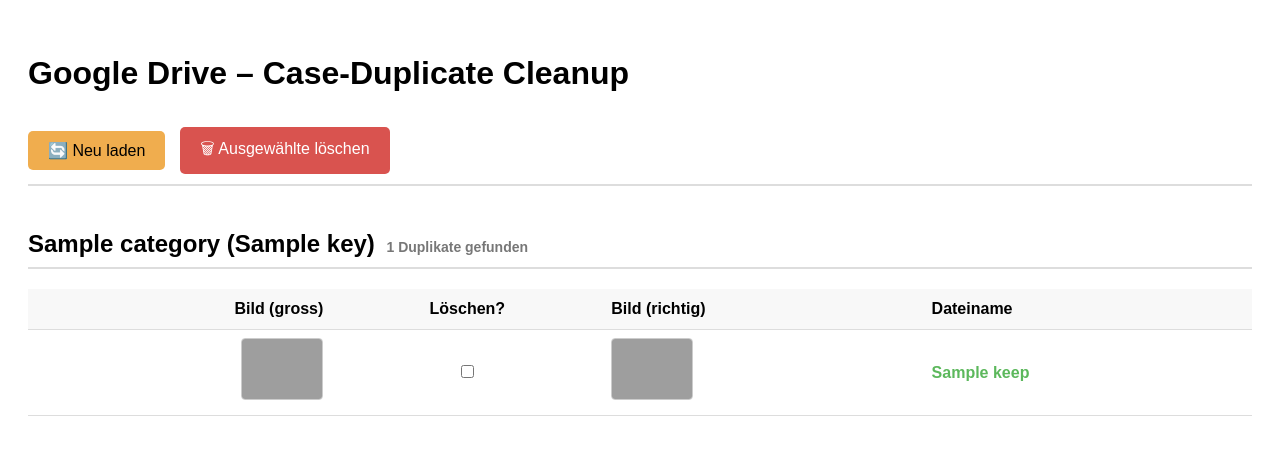
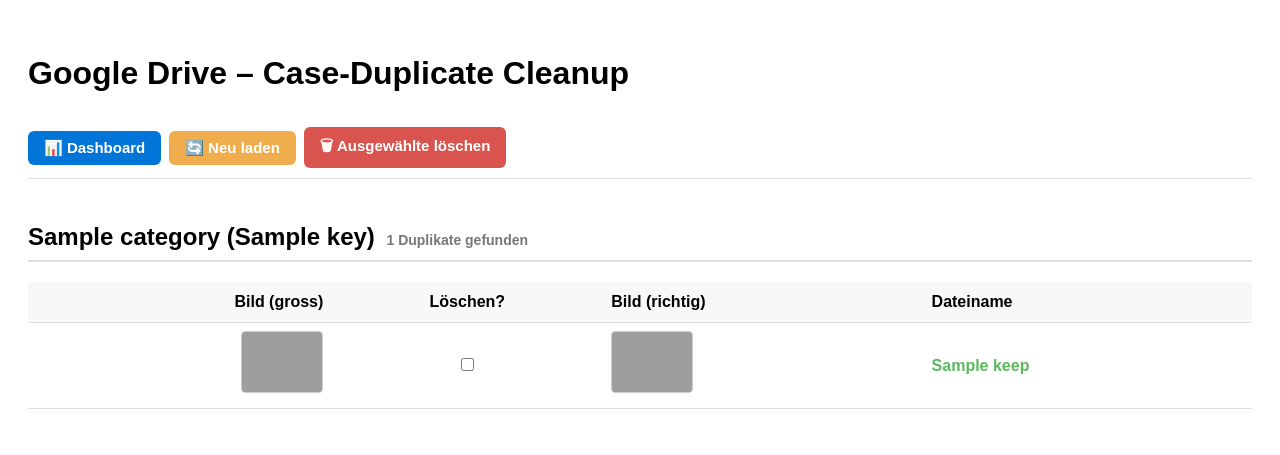
Before and after one commit to gertehrenberg/gallery, a FastAPI app: template app/templates/gdrive_cleanup.j2 in a window 1280 px wide. Shown: the top 455 px of the page. Run offline with FastAPI, Linux system fonts and the light colour scheme; the template is opened without the code that fills it: most values are stand-ins (such as "Sample title", 1, 10 or a date in 2020); parts of the project's set-up code (start-up, migrations or seed data) failed here and were passed over; grey boxes are pictures that could not be loaded.

Commit message:
Case-Duplicate Cleanup

```diff
--- a/app/routes/dashboard.py
+++ b/app/routes/dashboard.py
@@ -143,13 +143,13 @@ async def dashboard(request: Request, year: int = None, month: int = None):
     help_links = [
         {"label": "n8n", "url": "http://localhost", "icon": "⚙️"},
         {"label": "ComfyUi", "url": "http://comfyui.local:8188", "icon": "🎨"},
-        {"label": "n8n-server", "url": "https://nw1cs857bq8z5p-5678.proxy.runpod.net/", "icon": "⚙️"},
         {"label": "openai", "url": "https://platform.openai.com/settings/organization/usage", "icon": "🧠"},
-        {"label": "runpod", "url": "https://console.runpod.io/user/billing", "icon": "☁️"}
+        {"label": "Hyperstack", "url": "https://console.hyperstack.cloud/", "icon": "☁️"},
     ]
 
     # Tool Links Definition
     tool_links = [
+        {"label": "Google Drive Clean (gross/klein)", "url": "/gallery/gdrive_cleanup", "icon": "🧹"},
         {"label": 'Sync mit "Save" (GDrive)', "url": f"{_BASE}/test?folder=save&direction=manage_save", "icon": "🔄"},
         {"label": "Reload pair & File-hashes", "url": f"{_BASE}/test?direction=reloadcache", "icon": "🔄"},
         {"label": "Lösche File Cache(s)", "url": f"{_BASE}/what?what=reloadfilecache", "icon": "🗑️"},
--- a/app/routes/gdrive_cleanup.py
+++ b/app/routes/gdrive_cleanup.py
@@ -3,7 +3,6 @@ import os
 from fastapi import APIRouter, Request, Form
 from fastapi.responses import HTMLResponse
 from fastapi.templating import Jinja2Templates
-
 from ..config import Settings
 from ..config_gdrive import folder_id_by_name
 from ..routes.auth import load_drive_service
--- a/app/templates/gdrive_cleanup.j2
+++ b/app/templates/gdrive_cleanup.j2
@@ -10,35 +10,55 @@
             padding: 20px;
             line-height: 1.5;
         }
-        h1 { margin-bottom: 20px; }
+
+        h1 {
+            margin-bottom: 20px;
+        }
+
         h2 {
             margin-top: 40px;
             border-bottom: 2px solid #ddd;
             padding-bottom: 5px;
         }
+
         table {
             width: 100%;
             border-collapse: collapse;
             margin-top: 12px;
         }
+
         th, td {
             padding: 8px 10px;
             border-bottom: 1px solid #ddd;
         }
+
         th {
             background: #f8f8f8;
             text-align: left;
         }
-        .ok   { color: #5cb85c; font-weight: bold; text-align: left;}
+
+        .ok {
+            color: #5cb85c;
+            font-weight: bold;
+            text-align: left;
+        }
+
+        .warn {
+            color: #d9534f;
+            font-weight: bold;
+        }
+
         .count {
             color: #777;
             font-size: 14px;
             margin-left: 5px;
         }
+
         .dry {
             color: darkorange;
             font-weight: bold;
         }
+
         img.thumb {
             height: 60px;
             border: 1px solid #ccc;
@@ -46,71 +66,104 @@
             object-fit: cover;
         }
 
-        /* Bild-Ausrichtung */
-        .thumb-right { text-align: right; }
-        .thumb-left  { text-align: left; }
+        .thumb-right {
+            text-align: right;
+        }
 
-        .center { text-align: center; }
-        .left   { text-align: left; }
+        .thumb-left {
+            text-align: left;
+        }
 
-        /* ---------- STICKY BUTTON BAR ---------- */
+        .center {
+            text-align: center;
+        }
+
+        /* Sticky Bar */
         .sticky-bar {
             position: sticky;
             top: 0;
-            background: white;
+            background: #ffffffdd;
+            backdrop-filter: blur(6px);
             padding: 10px 0;
-            border-bottom: 2px solid #ddd;
+            margin-bottom: 10px;
+            border-bottom: 1px solid #ddd;
             z-index: 100;
-            display: flex;
-            gap: 15px;
-            align-items: center;
         }
 
-        .submit-btn {
-            padding: 10px 20px;
-            background: #d9534f;
+        /* Einheitliche Buttons */
+        .btn {
+            padding: 8px 16px;
+            font-size: 15px;
+            border-radius: 6px;
+            border: none;
+            cursor: pointer;
+            font-weight: 600;
+            transition: background 0.25s ease, transform 0.1s ease;
+        }
+
+        /* Hover Effekt */
+        .btn:hover {
+            transform: translateY(-1px);
+        }
+
+        /* Button-Farben */
+        .dashboard-btn {
+            background: #0275d8;
             color: white;
-            border: none;
-            border-radius: 5px;
-            font-size: 16px;
-            cursor: pointer;
         }
-        .submit-btn:hover {
-            background: #c9302c;
+
+        .dashboard-btn:hover {
+            background: #025aa5;
         }
 
         .reload-btn {
-            padding: 10px 20px;
             background: #f0ad4e;
-            color: black;
-            border: none;
-            border-radius: 5px;
-            font-size: 16px;
-            cursor: pointer;
+            color: white;
         }
+
         .reload-btn:hover {
             background: #ec971f;
         }
-        /* ---------- END STICKY ---------- */
+
+        .delete-btn {
+            background: #d9534f;
+            color: white;
+        }
+
+        .delete-btn:hover {
+            background: #c9302c;
+        }
     </style>
 </head>
 
 <body>
+
 <h1>Google Drive – Case-Duplicate Cleanup</h1>
 
 <form action="/gallery/gdrive_cleanup_delete" method="post">
 
-    <!-- Sticky Button Bar -->
+    <!-- STICKY BUTTON BAR -->
     <div class="sticky-bar">
-        <button type="button"
-                class="reload-btn"
+        <div style="display: flex; gap: 8px; align-items: center;">
+
+            <!-- Dashboard Button -->
+            <button type="button" class="btn dashboard-btn"
+                    onclick="dashboard()">
+                📊 Dashboard
+            </button>
+
+            <!-- Reload Button -->
+            <button type="button" class="btn reload-btn"
                     onclick="window.location.href='/gallery/gdrive_cleanup_reload'">
                 🔄 Neu laden
             </button>
 
-        <button class="submit-btn" type="submit">
+            <!-- Delete Button -->
+            <button class="btn delete-btn" type="submit">
                 🗑 Ausgewählte löschen
             </button>
+
+        </div>
     </div>
 
     {% for c in categories %}
@@ -137,7 +190,7 @@
                 <tbody>
                 {% for r in c.results %}
                     <tr>
-                    <!-- Uppercase Thumbnail -->
+                        <!-- Uppercase Thumbnail (rechtsbündig) -->
                         <td class="thumb-right">
                             <img class="thumb"
                                  src="https://drive.google.com/thumbnail?id={{ r.delete_id }}&sz=w200"
@@ -149,14 +202,14 @@
                             <input type="checkbox" name="delete_ids" value="{{ r.delete_id }}">
                         </td>
 
-                    <!-- Lowercase Thumbnail -->
+                        <!-- Lowercase Thumbnail (linksbündig) -->
                         <td class="thumb-left">
                             <img class="thumb"
                                  src="https://drive.google.com/thumbnail?id={{ r.keep_id }}&sz=w200"
                                  alt="keep">
                         </td>
 
-                    <!-- Lowercase-Dateiname -->
+                        <!-- Lowercase Dateiname -->
                         <td class="ok">{{ r.keep }}</td>
 
                     </tr>
@@ -170,5 +223,11 @@
 
 </form>
 
+<script>
+    function dashboard() {
+        window.location.href = "/gallery/dashboard";
+    }
+</script>
+
 </body>
 </html>
```
Lines whose indentation alone changed are shown as unchanged.
